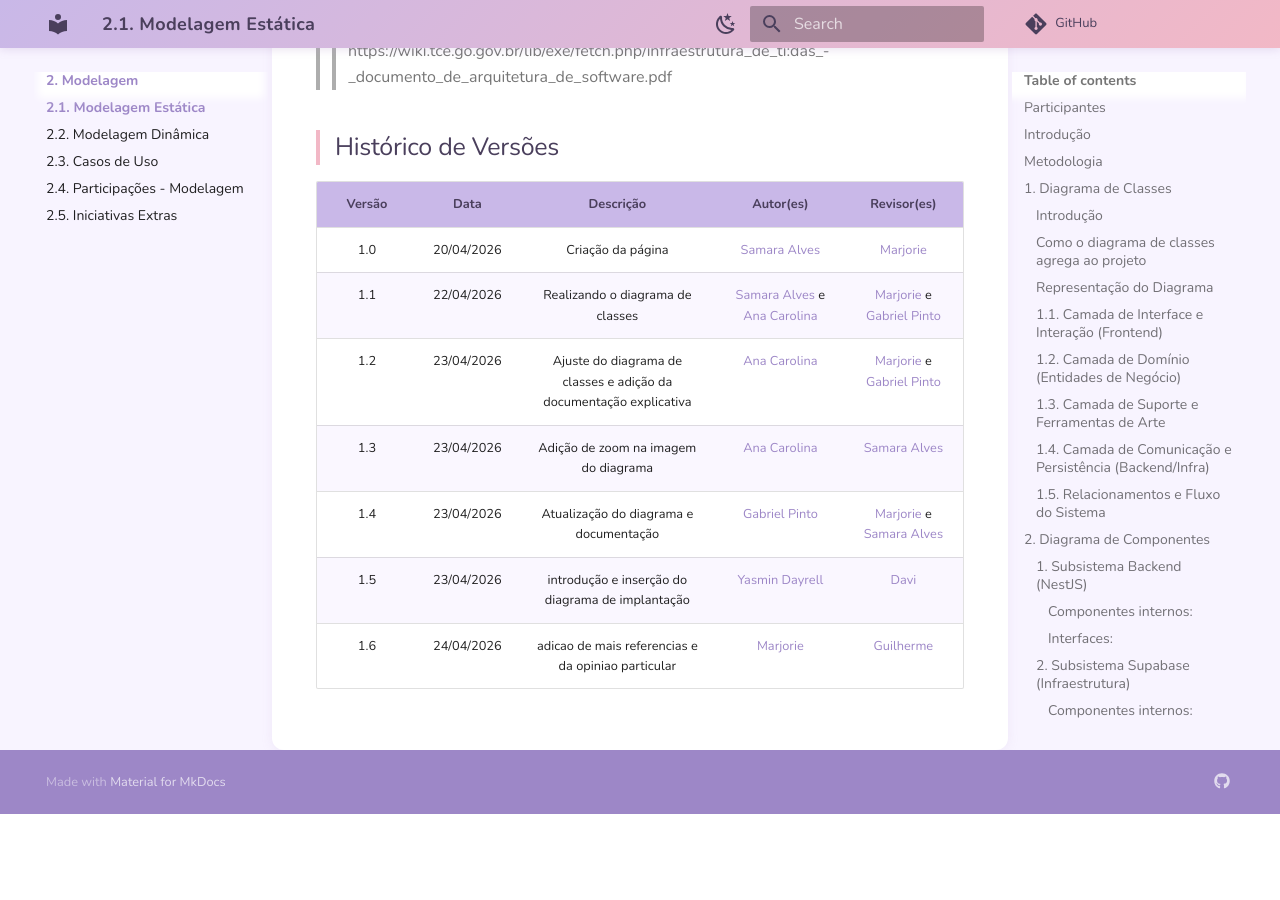
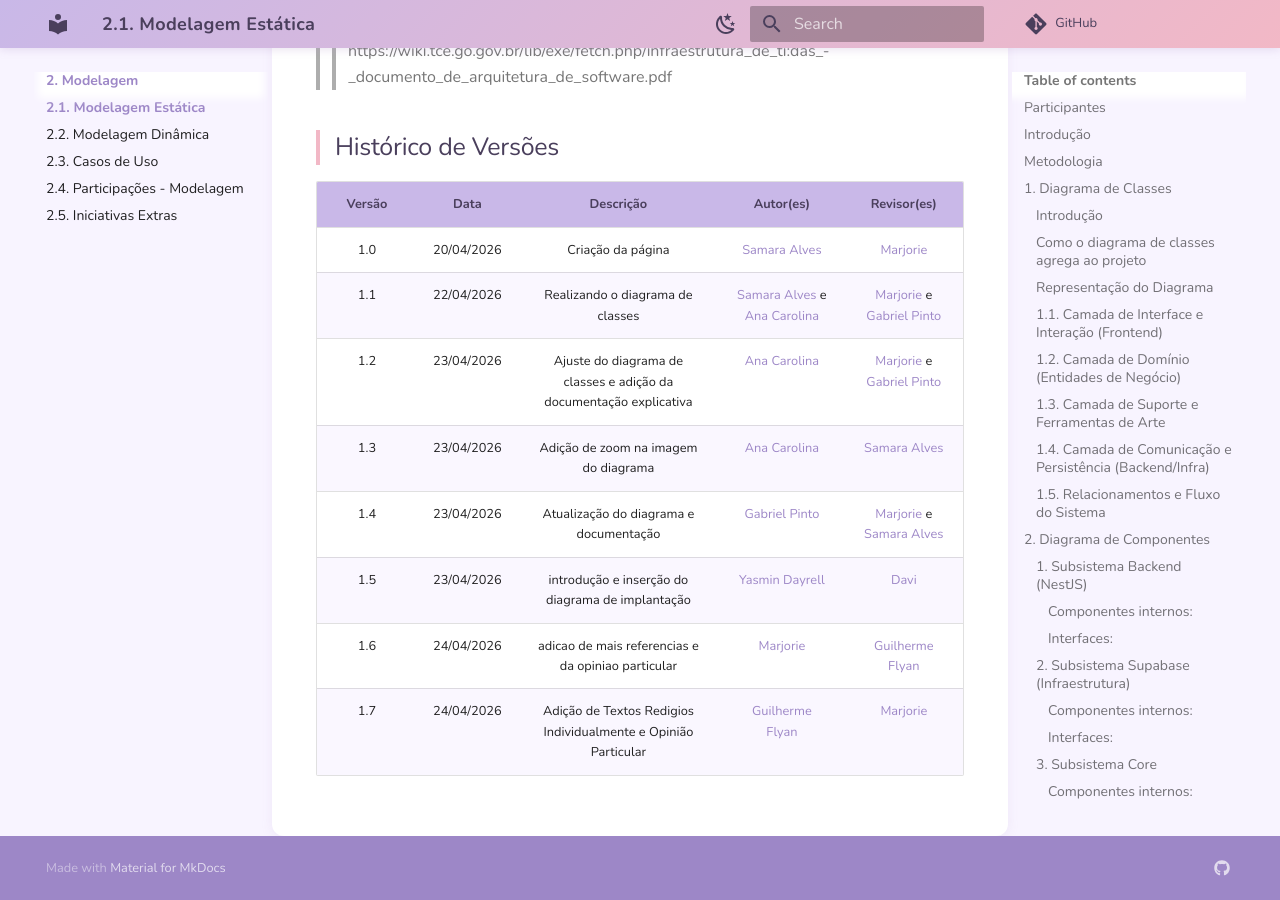
Before and after one commit to UnBArqDsw2026-1-Turma01/2026.1-T01-G08_MinhaTirinha_Entrega_02, an MkDocs documentation site: the page built from docs/Modelagem/2.1.ModelagemEstatica.md, in a window 1280 px wide and 900 px high, scrolled down 14810 px. Built offline with MkDocs 1.6.1 and Material for MkDocs 9.7.7, drawn with Linux system fonts in a browser that asks for light colours; comment, search, counter and statistics services are not loaded; before the commit the page ends 15624 px from its top, so only the background shows below that.

Commit message:
Update 2.1.ModelagemEstatica.md

```diff
--- a/docs/Modelagem/2.1.ModelagemEstatica.md
+++ b/docs/Modelagem/2.1.ModelagemEstatica.md
@@ -52,21 +52,22 @@
     </tr>
     <tr>
       <td><a href="https://github.com/YasminDayrell">Yasmin Dayrell Albuquerque</a></td>
-      <td>Diagrama de Implantação</td>
+      <td><a href="#implantacao">Diagrama de Implantação</a></td>
       <td>21/04/2026</td>
       <td>15:30</td>
     </tr>
      <tr>
       <td><a href="https://github.com/Marjoriemitzi"> Marjorie Mitzi</a></td>
-      <td>Diagrama de Implantação</td>
+      <td><a href="#implantacao">Diagrama de Implantação</a></td>
       <td>21/04/2026</td>
       <td>15:30</td>
     </tr>
     <tr>
       <td><a href="https://github.com/GFlyan"> Guilherme Flyan</a></td>
-      <td>Diagrama de Implantação</td>
+      <td><a href="#implantacao">Diagrama de Implantação</a></td>
       <td>21/04/2026</td>
       <td>15:30</td>
+    </tr>
   </tbody>
 </table>
 </div>
@@ -367,6 +368,7 @@
 
 ### Representação do Diagrama
 
+<span id="implantacao"></span>
 ![Diagrama de Implantação](../assets/Diagrama_Implantação.png)
 
 [Link LucidChart: Diagrama de Implantação](https://lucid.app/lucidchart/405f5869-4ba5-4ab8-99f7-cb35aeb0613c/edit?viewport_loc=-58%2C-12%2C2294%2C1104%2C0_0&invitationId=inv_82a1f232-688a-4ff4-be8b-4457c2da29f2)
@@ -467,4 +469,5 @@
 | 1.3 | 23/04/2026 | Adição de zoom na imagem do diagrama | [Ana Carolina](https://github.com/anawcarol) | [Samara Alves](https://github.com/SamaraAlvess) |
 | 1.4 | 23/04/2026 | Atualização do diagrama e documentação | [Gabriel Pinto](https://github.com/GabrielSPinto) | [Marjorie](https://github.com/Marjoriemitzi) e [Samara Alves](https://github.com/SamaraAlvess) |
 | 1.5 | 23/04/2026 | introdução e inserção do diagrama de implantação | [Yasmin Dayrell](https://github.com/YasminDayrell) | [Davi](https://github.com/DaviNegreiros) |
-| 1.6 | 24/04/2026 | adicao de mais referencias e da opiniao particular |  [Marjorie](https://github.com/Marjoriemitzi) |  [Guilherme ](https://github.com/GFlyan)
+| 1.6 | 24/04/2026 | adicao de mais referencias e da opiniao particular |  [Marjorie](https://github.com/Marjoriemitzi) |  [Guilherme Flyan](https://www.github.com/GFlyan)
+| 1.7 | 24/04/2026 | Adição de Textos Redigios Individualmente e Opinião Particular | [Guilherme Flyan](https://www.github.com/GFlyan) |  [Marjorie](https://www.github.com/Marjoriemitzi)
```
